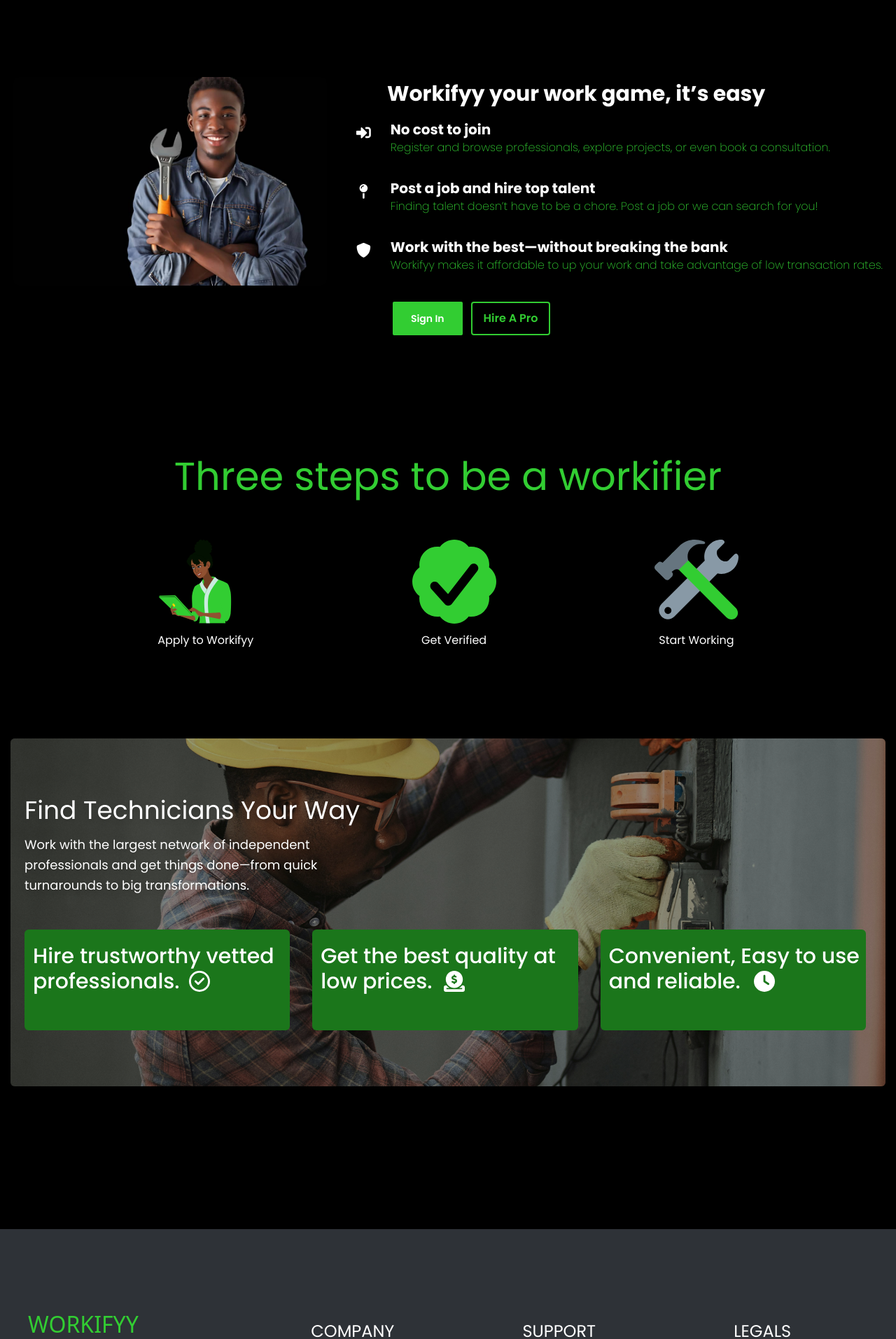
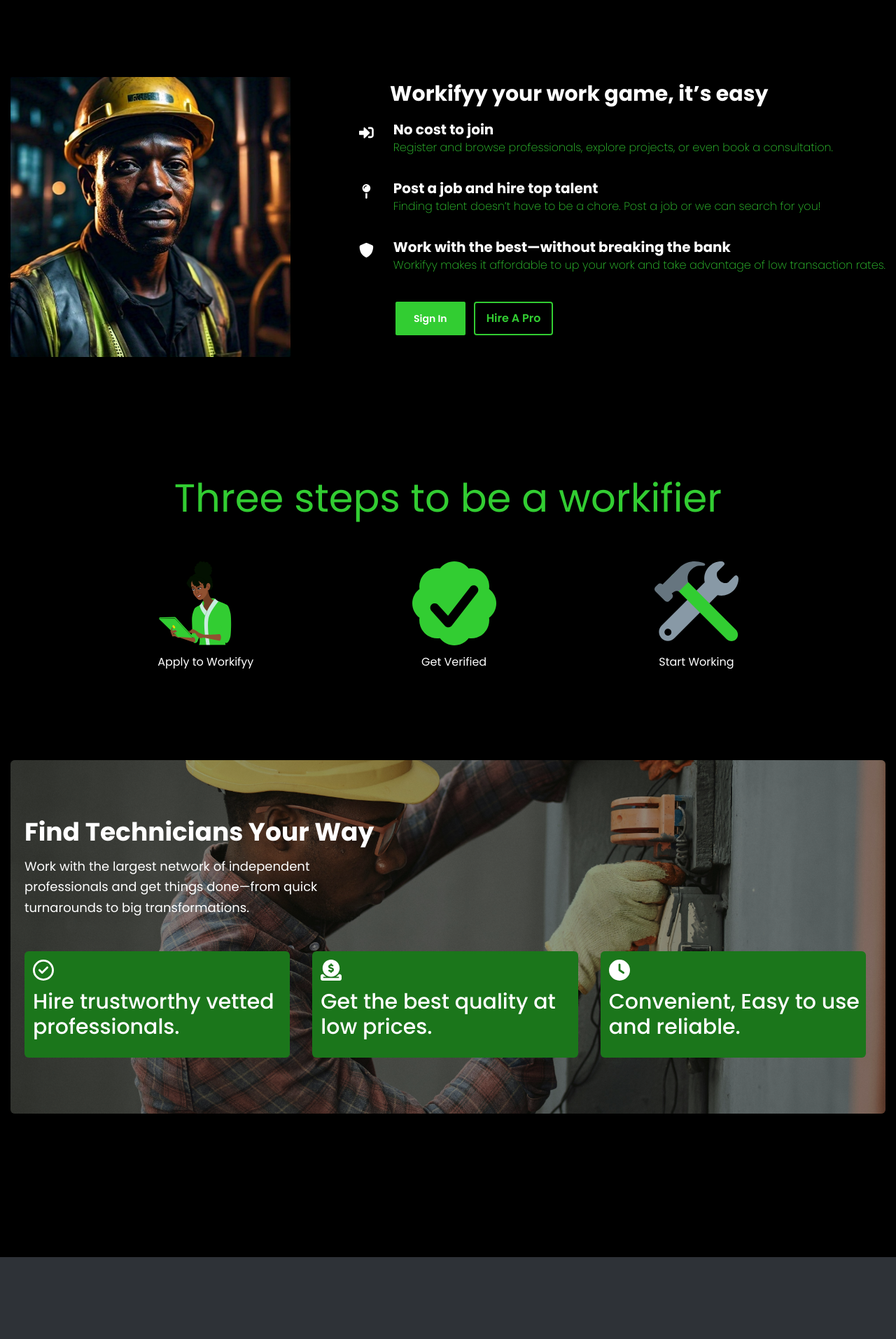
Before and after one commit to ad-tobii/workifyy, a React (Vite) app: page / in a window 1280 px wide. Shown: the part 614-2527 px from the top of the page at 70% size. Built offline with nearby package versions, Linux system fonts and the light colour scheme; a web font is replaced by a local one.

Commit message:
Breakpoints added

```diff
--- a/package.json
+++ b/package.json
@@ -13,9 +13,7 @@
   "dependencies": {
     "@headlessui/react": "^1.7.19",
     "@heroicons/react": "^2.1.3",
-    "@react-oauth/google": "^0.12.1",
     "react": "^18.2.0",
-    "react-apple-signin-auth": "^1.1.0",
     "react-dom": "^18.2.0",
     "react-hook-form": "^7.51.5",
     "react-icons": "^5.2.1",
--- a/src/Pages/Forms/signin/signin_user.tsx
+++ b/src/Pages/Forms/signin/signin_user.tsx
@@ -1,6 +1,7 @@
 import { useForm } from "react-hook-form";
 import { useEffect } from "react";
 import FormNav from "../Component/FormNav";
+import { Link } from "react-router-dom";
 
 type FormValues = {
   email: string;
@@ -120,12 +121,14 @@
                 </p>
                 <hr className="w-[5rem] border-gray-600" />
               </div>
+              <Link to="/signup">
                 <button
                   type="button"
                   className="w-full rounded bg-[#32cd32] py-2 font-bold text-white hover:bg-green-700"
                 >
                   Sign Up
                 </button>
+              </Link>
             </form>
           </div>
         </div>
--- a/src/Pages/Home/Component/BaseFooter.tsx
+++ b/src/Pages/Home/Component/BaseFooter.tsx
@@ -6,9 +6,9 @@
 
   return (
     <div className="border-t border-solid border-[#ffffff33] ">
-      <div className="flex justify-between px-7 py-5 tablet:flex-col tablet:items-center tablet:gap-10 laptop:justify-around ">
+      <div className="flex justify-between  py-5 xsMobile:flex-col xsMobile:items-center xsMobile:gap-10 miniMobile:flex-col miniMobile:items-center miniMobile:gap-10 mobile:flex-col mobile:items-center mobile:gap-10 miniTablet:flex-col miniTablet:items-center miniTablet:gap-10 tablet:flex-col tablet:items-center tablet:gap-10  miniLaptop:flex-col miniLaptop:items-center miniLaptop:gap-10 laptop:justify-around ">
         <div>
-          <p className="text-[1.3rem] tracking-wide text-[#32CD32] miniTablet:text-[1rem] tablet:text-center ">
+          <p className="text-[1.3rem]  text-[#32CD32]   miniTablet:text-[1.4rem] tablet:text-center ">
             &copy; {year}WORKIFYY. All rights reserved
           </p>
         </div>
--- a/src/Pages/Home/Component/ClientSection.tsx
+++ b/src/Pages/Home/Component/ClientSection.tsx
@@ -1,48 +1,51 @@
-import { FaRegCircleCheck, FaCircleDollarToSlot,FaClock } from "react-icons/fa6";
+import {
+  FaRegCircleCheck,
+  FaCircleDollarToSlot,
+  FaClock,
+} from "react-icons/fa6";
 function ClientSection() {
   return (
     <section className="container">
-      <div className="relative mt-32 w-full rounded-md bg-[url('/assets/ClientSection.jpg')] bg-cover bg-center bg-no-repeat px-5 py-20 laptop:mx-auto laptop:w-[95%]">
+      <div className="relative mx-auto mt-32 w-full rounded-md bg-[url('/assets/ClientSection.jpg')] bg-cover bg-center bg-no-repeat px-5 py-20 xsMobile:mx-auto xsMobile:w-[95%] miniMobile:w-[95%] mobile:w-[95%] tablet:w-[95%] laptop:w-[95%]">
         <div className="absolute inset-0 rounded-md bg-black bg-opacity-30"></div>
         <div className="relative">
-          <h2 className="max-w-[45rem] pb-3 text-4xl leading-tight text-white drop-shadow-md miniMobile:text-xl miniTablet:text-2xl">
+          <h2 className="max-w-[45rem] pb-3 text-4xl font-bold leading-tight text-white xsMobile:text-xl miniMobile:text-xl miniTablet:text-2xl">
             Find Technicians Your Way
           </h2>
-          <p className="max-w-[30rem] text-lg leading-relaxed tracking-normal text-white drop-shadow-md">
+          <p className="max-w-[30rem] text-lg leading-relaxed tracking-normal text-white ">
             Work with the largest network of independent professionals and get
             things done—from quick turnarounds to big transformations.
           </p>
-          <section className="flex content-center items-center justify-center gap-8 self-center pr-2 pt-12 miniMobile:flex-col mobile:flex-col miniTablet:flex-col desktop:gap-2">
-            <div className="flex h-36 w-96 rounded-md bg-[#1b761b] text-2xl font-medium text-white  miniMobile:w-72  mobile:w-80 miniTablet:w-96 laptop:h-36 laptop:text-lg">
-              <ul>
-                <li className="pl-3 pt-5 text-3xl font-medium text-white laptop:text-lg">
-                  Hire trustworthy vetted professionals.
-                </li>
-              </ul>
-              <div>
-                <FaRegCircleCheck className="-ml-36 mt-[3.7rem] text-3xl" />
-              </div>
+          <section className="flex content-center items-center justify-center gap-8 self-center pr-2 pt-12 xsMobile:flex-col miniMobile:flex-col mobile:flex-col miniTablet:flex-col tablet:flex-col miniLaptop:flex-col desktop:gap-2">
+            <div className="miniTablet:-h-[7rem] h-[9.5rem] w-96 cursor-pointer rounded-md bg-[#1b761b] text-white transition-all duration-300  hover:bg-green-700 xsMobile:h-[6.2rem] xsMobile:w-[18rem] miniMobile:h-[6rem] miniMobile:w-[18rem] mobile:w-[23rem] tablet:w-[26.5rem] miniLaptop:w-[33rem] laptop:h-[12rem] desktop:h-[13rem] ">
+              <figure className="pl-3 pt-3">
+                <div>
+                  <FaRegCircleCheck className="text-3xl xsMobile:text-lg miniMobile:text-lg" />
+                </div>
+                <p className=" pt-3 text-3xl font-medium xsMobile:pt-1 xsMobile:text-lg miniMobile:pt-1 miniMobile:text-lg laptop:text-xl">
+                  Hire trustworthy vetted professionals.{" "}
+                </p>
+              </figure>
             </div>
-            <div className=" flex h-36 w-96 rounded-md bg-[#1b761b] text-white transition-all duration-300 hover:bg-green-700 miniMobile:w-72 mobile:w-80 miniTablet:w-96 laptop:h-36">
-              <ul>
-                <li className="pl-3 pt-5 text-3xl font-medium text-white laptop:text-lg">
+            <div className="h-[9.5rem] w-96 cursor-pointer rounded-md bg-[#1b761b] text-white transition-all duration-300 hover:bg-green-700 xsMobile:h-[6.2rem] xsMobile:w-[18rem] miniMobile:h-[6rem] miniMobile:w-[18rem] mobile:w-[23rem] tablet:w-[26.5rem] miniLaptop:w-[33rem] laptop:h-[12rem] desktop:h-[13rem]">
+              <figure className="pl-3 pt-3">
+                <div>
+                  <FaCircleDollarToSlot className=" text-3xl  xsMobile:text-lg miniMobile:text-lg" />
+                </div>
+                <p className=" pt-3 text-3xl font-medium xsMobile:pt-1 xsMobile:text-lg miniMobile:pt-1 miniMobile:text-lg laptop:text-xl">
                   Get the best quality at low prices.
-                </li>
-              </ul>
-              <div>
-                {" "}
-                <FaCircleDollarToSlot className="-ml-48 mt-[3.7rem] text-3xl" />
-              </div>
+                </p>
+              </figure>
             </div>
-            <div className="flex h-36 w-96 rounded-md bg-[#1b761b] text-white transition-all duration-300 hover:bg-green-700 miniMobile:w-72 mobile:w-80 miniTablet:w-96 laptop:h-36">
-              <ul>
-                <li className="pl-3 pt-5 text-3xl font-medium  laptop:text-lg">
+            <div className="h-[9.5rem] w-96 cursor-pointer rounded-md bg-[#1b761b] text-white transition-all duration-300 hover:bg-green-700 xsMobile:h-[6.2rem] xsMobile:w-[18rem] miniMobile:h-[6rem] miniMobile:w-[18rem] mobile:w-[23rem] tablet:w-[26.5rem] miniLaptop:w-[33rem] laptop:h-[12rem] desktop:h-[13rem]">
+              <figure className="pl-3 pt-3">
+                <div>
+                  <FaClock className=" text-3xl  xsMobile:text-lg miniMobile:text-lg" />
+                </div>
+                <p className=" pt-3 text-3xl font-medium xsMobile:pt-1 xsMobile:text-lg miniMobile:pt-1 miniMobile:text-lg laptop:text-xl">
                   Convenient, Easy to use and reliable.
-                </li>{/*rand comment */}
-              </ul>
-              <div>
-                <FaClock className="-ml-40 mt-[3.7rem] text-3xl" />
-              </div>
+                </p>
+              </figure>
             </div>
           </section>
         </div>
--- a/src/Pages/Home/Component/Footer.tsx
+++ b/src/Pages/Home/Component/Footer.tsx
@@ -6,7 +6,7 @@
   return (
     <footer className=" mt-[12.8rem]">
       <div className="relative mx-auto w-full bg-[#454a52ac] py-8">
-        <div className=" flex justify-between self-center content-center  px-10 pb-8  miniLaptop:flex-col">
+        <div className=" flex content-center justify-between self-center  px-10 pb-8 xsMobile:flex-col miniMobile:flex-col mobile:flex-col  miniTablet:flex-col tablet:flex-col miniLaptop:flex-col laptop:flex-col">
           <div className="mt-[5rem]">
             <a href="#" className="">
               <span className=" font-logoFonts text-[2rem] text-[#32CD32] laptop:text-[1.5rem]">
--- a/src/Pages/Home/Component/MoreSection.tsx
+++ b/src/Pages/Home/Component/MoreSection.tsx
@@ -37,7 +37,7 @@
     <div className="container mt-[10rem]">
       <div className="mx-auto">
         <div className="text-center">
-          <h1 className="text-[3.5rem] tracking-normal text-[#32CD32] miniMobile:text-white  laptop:text-[2rem]">
+          <h1 className="text-[3.5rem] tracking-normal text-[#32CD32] xsMobile:text-[1.3rem]  miniMobile:text-[1.5rem] mobile:text-[2rem] miniTablet:text-[2.3rem] tablet:text-[2.5rem] miniLaptop:text-[2.8rem]">
             Three steps to be a workifier
           </h1>
         </div>
--- a/src/Pages/Home/Component/Section.tsx
+++ b/src/Pages/Home/Component/Section.tsx
@@ -4,17 +4,19 @@
 
 function Section() {
   return (
-    <div className=" mt-28 flex content-center justify-between  self-center align-middle laptop:flex-col laptop:gap-[4rem]">
-      <div className="mx-auto">
+    <div className="container">
+
+    <div className=" mt-28 flex justify-between">
+      <div>
         <img
-          src="/assets/wrenchimg.jpg"
-          className="w-[28rem] rounded-lg  mobile:w-[16rem] miniTablet:w-[18rem]"
+          src="/assets/Worker.jpg"
+          className=" w-[25rem] rounded-sm xsMobile:hidden miniMobile:hidden mobile:hidden miniTablet:hidden tablet:hidden miniLaptop:hidden laptop:hidden desktop:w-[50rem]"
           alt=""
         />
       </div>
 
-      <div className="mx-auto">
-        <h1 className="ml-12 content-center self-center pb-3 text-left text-3xl font-bold leading-relaxed text-white miniMobile:pr-3  tablet:text-xl">
+      <div className="">
+        <h1 className="ml-12 content-center self-center pb-3 text-left text-3xl font-bold leading-relaxed text-white xsMobile:text-lg miniMobile:text-lg mobile:text-2xl miniTablet:text-2xl">
           Workifyy your work game, it’s easy
         </h1>
         <div className="flex gap-6   pb-8 text-white  miniTablet:gap-4">
@@ -25,7 +27,7 @@
             <h2 className="text-xl font-bold miniTablet:text-lg">
               No cost to join
             </h2>
-            <li className="font-extralight text-[#32CD32] miniMobile:text-sm miniTablet:pr-10 miniTablet:text-base desktop:max-w-[28rem]">
+            <li className="font-extralight text-[#32CD32] xsMobile:text-sm miniMobile:max-w-[14rem] miniMobile:text-sm miniLaptop:max-w-[30rem]">
               Register and browse professionals, explore projects, or even book
               a consultation.
             </li>
@@ -40,7 +42,7 @@
             <h2 className="text-xl font-bold miniTablet:text-lg">
               Post a job and hire top talent
             </h2>
-            <li className="font-extralight text-[#32CD32]  miniMobile:text-sm  miniTablet:pr-10 miniTablet:text-sm desktop:max-w-[23rem]">
+            <li className="font-extralight text-[#32CD32]  xsMobile:text-sm miniMobile:max-w-[14rem] miniMobile:text-sm miniLaptop:max-w-[30rem]">
               Finding talent doesn’t have to be a chore. Post a job or we can
               search for you!
             </li>
@@ -52,10 +54,10 @@
             <FaShield className="pt-2 text-[1.8rem]" />
           </div>
           <ul>
-            <h2 className="text-xl font-bold miniTablet:text-lg">
+            <h2 className="text-xl font-bold xsMobile:text-lg">
               Work with the best—without breaking the bank
             </h2>
-            <li className="font-extralight text-[#32CD32] miniMobile:text-sm miniTablet:pr-10  miniTablet:text-sm desktop:max-w-[28rem]">
+            <li className="font-extralight text-[#32CD32]  xsMobile:max-w-[15rem] xsMobile:text-sm miniMobile:max-w-[14rem] miniMobile:text-sm miniLaptop:max-w-[30rem]">
               Workifyy makes it affordable to up your work and take advantage of
               low transaction rates.
             </li>
@@ -77,6 +79,7 @@
         </div>
       </div>
     </div>
+    </div>
   );
 }
 
```
Also changed, not shown: src/Pages/Home/Component/HomeHeroSection.tsx (+4 -4 lines), src/styles/Signin.css (deleted, +0 -185 lines), src/styles/Signup.css (deleted, +0 -227 lines), tailwind.config.js (+8 -15 lines), public/assets/wrenchimg.jpg (deleted), public/assets/wrenchimg.png (added). Lines whose indentation alone changed are shown as unchanged.
